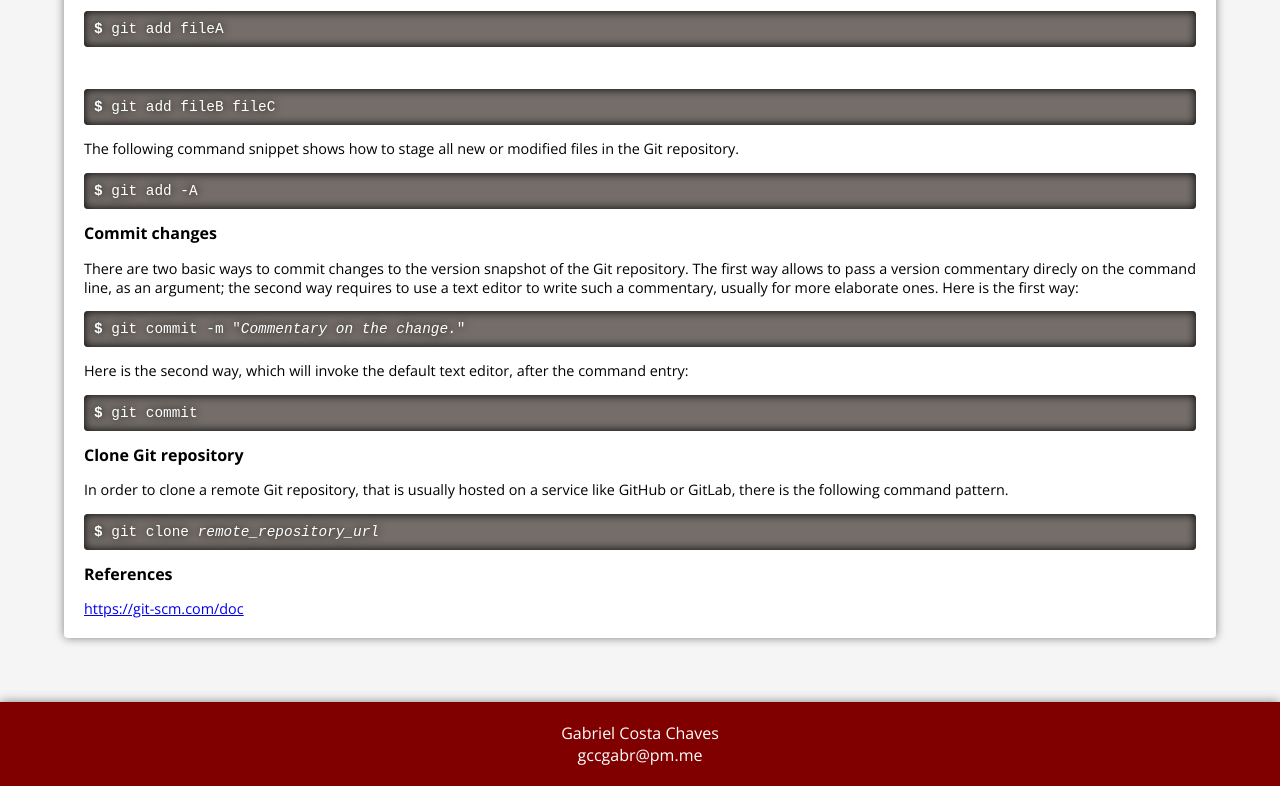
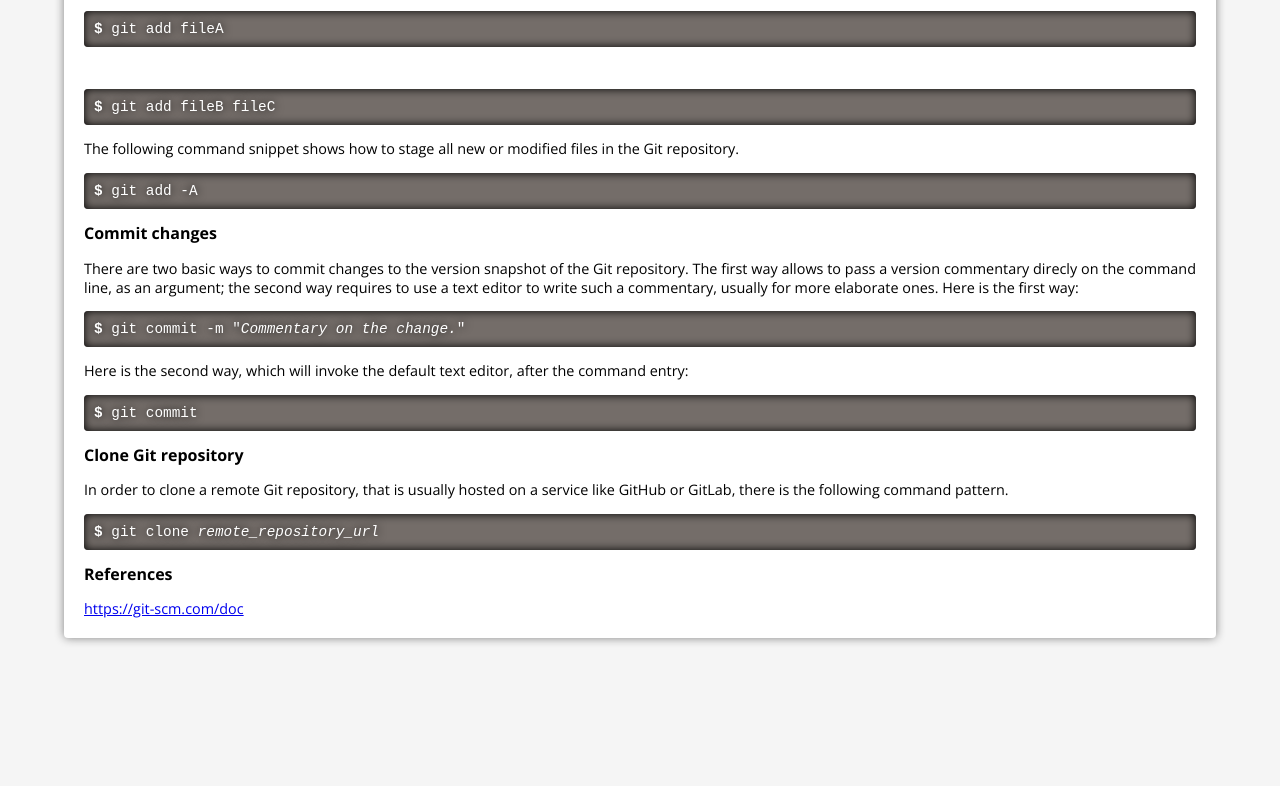
Before and after one commit to gabcchaves/technical-documentation, a plain HTML site: page index.html in a window 1280 px wide. Shown: the part 1442-2228 px from the top of the page. After the commit the page ends 2144 px from the top, so only its background shows below. Drawn offline with nearby package versions, Linux system fonts and the light colour scheme.

Commit message:
Removed footer.

```diff
--- a/index.html
+++ b/index.html
@@ -145,13 +145,5 @@
 				<p><a href="https://git-scm.com/doc">https://git-scm.com/doc</a></p>
 			</section>
 		</main>
-
-		<footer>
-			<address>
-				Gabriel Costa Chaves
-				<br>
-				gccgabr@pm.me
-			</address>
-		</footer>
 	</body>
 </html>
```
